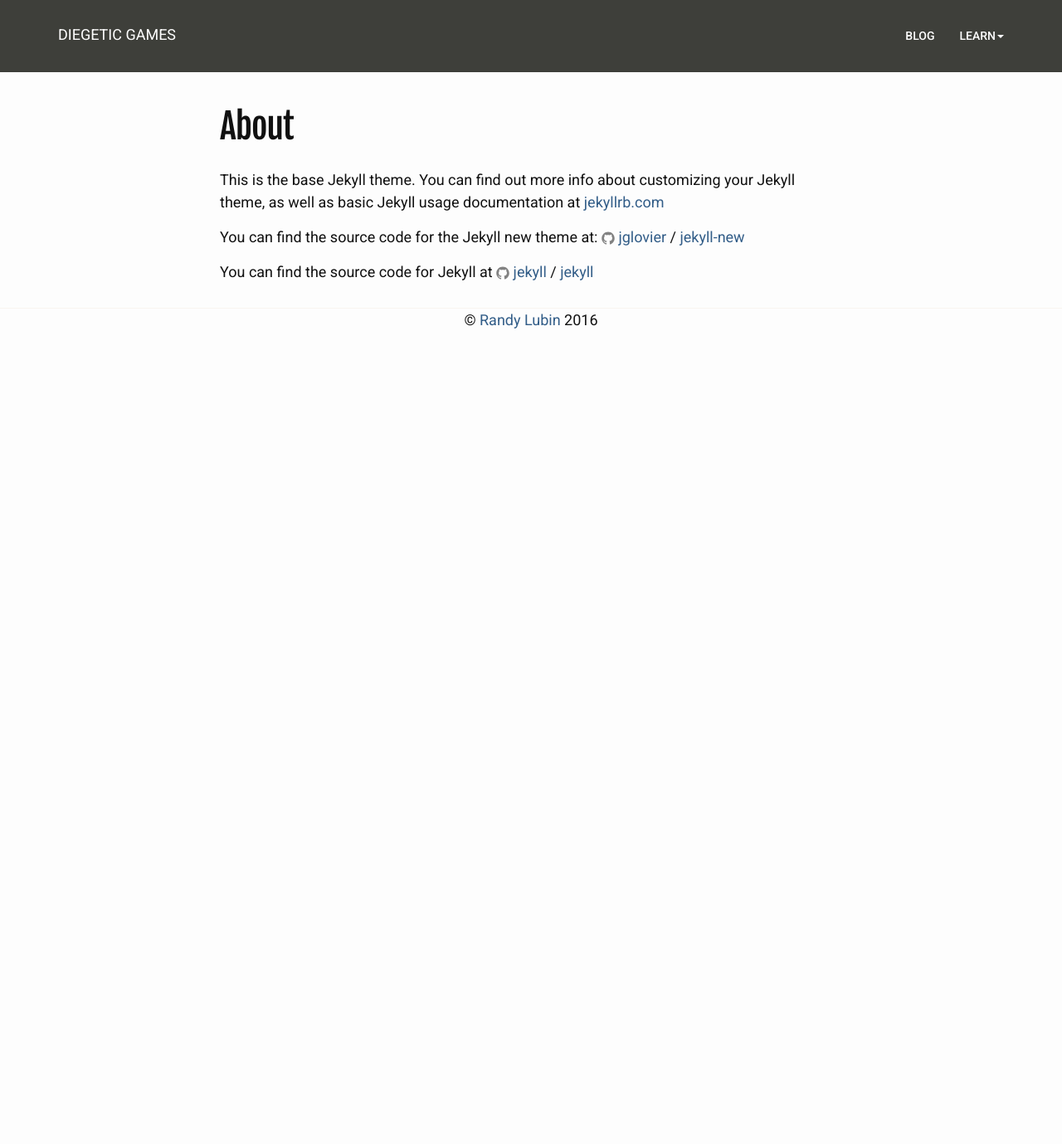
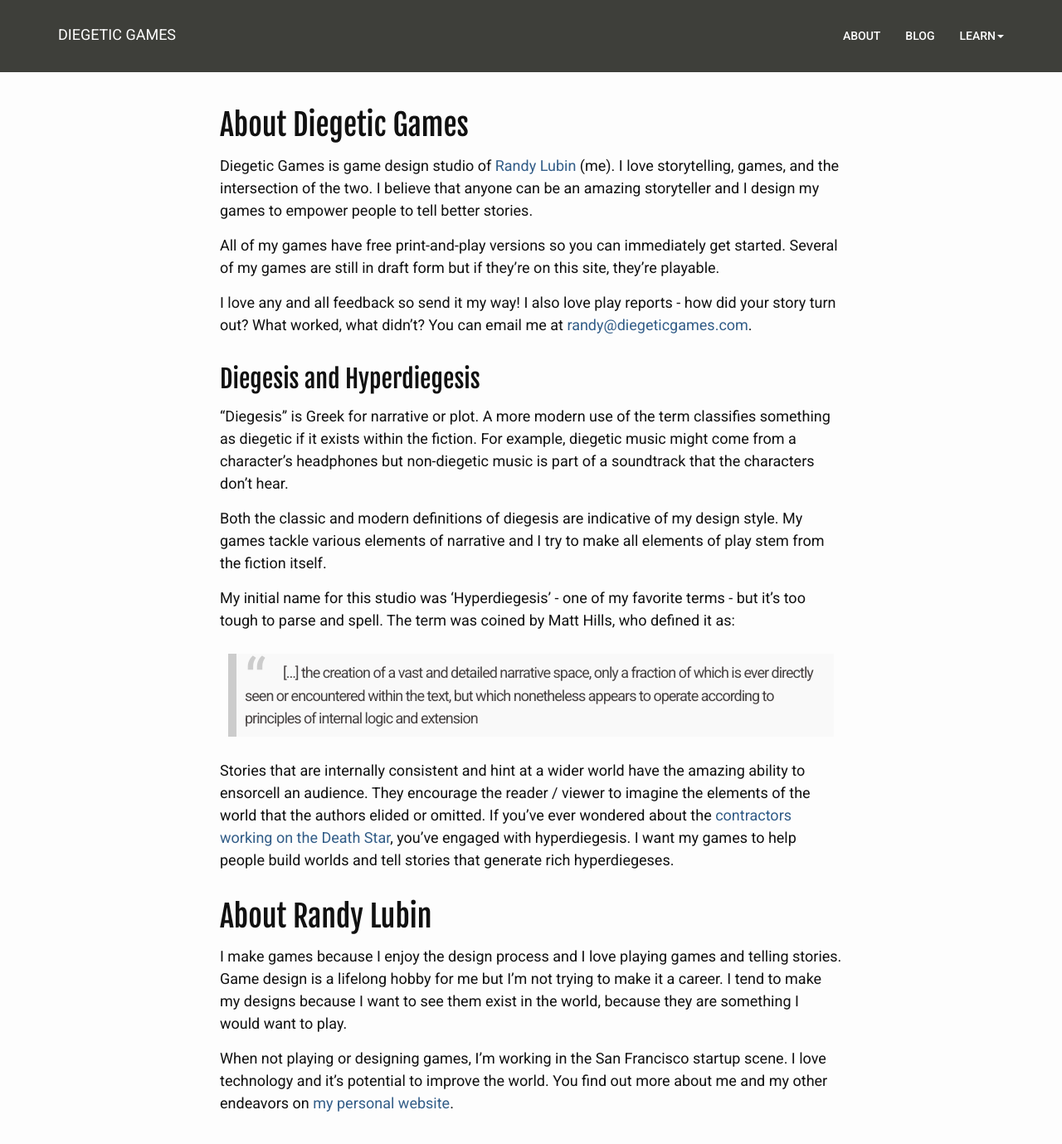
Before and after one commit to randylubin/Diegetic-Games, a Jekyll site: the page built from about/index.md, in a window 1280 px wide and 1400 px high. Shown: the top 1379 px of the window at 83% size. Built offline with Jekyll 4.4.1, drawn with Linux system fonts in a browser that asks for light colours; nearby versions of some CDN libraries.

Commit message:
Merge branch 'posts'

```diff
--- a/404.html
+++ b/404.html
@@ -3,5 +3,5 @@ permalink: /404.html
 layout: default
 ---
 <h1 class="text-center">Critical Miss!</h1>
-<img style="margin:auto" src="/img/d20miss.jpg" alt="A twenty-sided die (d20) with a one showing" class="center-block"/>
-<h2 class="text-center">There's nothing here...</h2>
+<img title="Original by Daniel Solis, CC-BY 2.0 https://www.flickr.com/photos/daniel_solis/8041094105, I added the 1" style="margin:auto; padding:40px;" src="/img/d20miss.jpg" alt="A twenty-sided die (d20) with a one showing" class="center-block"/>
+<h2 class="text-center">You don't see anything here...</h2>
--- a/_includes/footer.html
+++ b/_includes/footer.html
@@ -1,16 +1,21 @@
-<footer class="site-footer">
-
-  <hr>
-
+<footer class="site-footer footer">
+  <div class="container">
     <div style="text-align: center">
       <p>&copy; <a href="http://randylubin.com">Randy Lubin</a> 2016</p>
     </div>
-  </div> <!-- /container -->        <script src="//ajax.googleapis.com/ajax/libs/jquery/1.11.2/jquery.min.js"></script>
+  </div>
+</footer>
+
+
+
+
+
+
+<script src="//ajax.googleapis.com/ajax/libs/jquery/1.11.2/jquery.min.js"></script>
 <script>window.jQuery || document.write('<script src="js/vendor/jquery-1.11.2.min.js"><\/script>')</script>
+<script src="/js/vendor/bootstrap.min.js"></script>
+<script src="/js/main.js"></script>
 
-    <script src="/js/vendor/bootstrap.min.js"></script>
-
-    <script src="/js/main.js"></script>
 
 <!-- Google Analytics: change UA-XXXXX-X to be your site's ID. -->
 <script>
@@ -23,5 +28,3 @@
   ga('send', 'pageview');
 
 </script>
-
-</footer>
--- a/_includes/header.html
+++ b/_includes/header.html
@@ -12,6 +12,7 @@
       </div>
       <div class="collapse navbar-collapse" id="navbar-dropdown">
        <ul class="nav navbar-nav navbar-right">
+          <li><a href="/about/">About</a></li>
           <li><a href="/blog">Blog</a></li>
           <li class="dropdown">
             <a href="#" class="dropdown-toggle" data-toggle="dropdown" role="button" aria-haspopup="true" aria-expanded="false">Learn<span class="caret"></span></a>
--- a/_posts/2016-06-24-introducing-diegetic-games.markdown
+++ b/_posts/2016-06-24-introducing-diegetic-games.markdown
@@ -21,7 +21,7 @@ I'll use this blog to:
 This type of content used to be on my [personal blog](http://blog.randylubin.com), which also contains life stuff and musings on startups and tech.
 
 ## About the name "Diegetic Games"
-Diegesis is the Greek word for narrative or plot. It's a natural fit for my designs but I'm only using it because my first pick - hyperdiegesis - is too unwieldy. Hyperdiegesis is one of my favorite terms from media studies Matt Hills coined it and defined it as:
+Diegesis is the Greek word for narrative or plot. It's a natural fit for my designs but I'm only using it because my first pick - hyperdiegesis - is too unwieldy. Hyperdiegesis is one of my favorite terms from media studies. Matt Hills coined it and defined it as:
 
 > [...] the creation of a vast and detailed narrative space, only a fraction of which is ever directly seen or encountered within the text, but which nonetheless appears to operate according to principles of internal logic and extension
 
--- /dev/null
+++ b/about/index.md
@@ -0,0 +1,30 @@
+---
+layout: default
+title: About Diegetic Games
+---
+
+# About Diegetic Games
+
+Diegetic Games is game design studio of [Randy Lubin](http://randylubin.com) (me). I love storytelling, games, and the intersection of the two. I believe that anyone can be an amazing storyteller and I design my games to empower people to tell better stories.
+
+All of my games have free print-and-play versions so you can immediately get started. Several of my games are still in draft form but if they're on this site, they're playable.
+
+I love any and all feedback so send it my way! I also love play reports - how did your story turn out? What worked, what didn't? You can email me at [randy@diegeticgames.com](mailto:randy@diegeticgames.com).
+
+## Diegesis and Hyperdiegesis
+
+"Diegesis" is Greek for narrative or plot. A more modern use of the term classifies something as diegetic if it exists within the fiction. For example, diegetic music might come from a character's headphones but non-diegetic music is part of a soundtrack that the characters don't hear.
+
+Both the classic and modern definitions of diegesis are indicative of my design style. My games tackle various elements of narrative and I try to make all elements of play stem from the fiction itself.
+
+My initial name for this studio was 'Hyperdiegesis' - one of my favorite terms - but it's too tough to parse and spell. The term was coined by Matt Hills, who defined it as:
+
+> [...] the creation of a vast and detailed narrative space, only a fraction of which is ever directly seen or encountered within the text, but which nonetheless appears to operate according to principles of internal logic and extension
+
+Stories that are internally consistent and hint at a wider world have the amazing ability to ensorcell an audience. They encourage the reader / viewer to imagine the elements of the world that the authors elided or omitted. If you've ever wondered about the [contractors working on the Death Star](https://youtu.be/iQdDRrcAOjA), you've engaged with hyperdiegesis. I want my games to help people build worlds and tell stories that generate rich hyperdiegeses.
+
+# About Randy Lubin
+
+I make games because I enjoy the design process and I love playing games and telling stories. Game design is a lifelong hobby for me but I'm not trying to make it a career. I tend to make my designs because I want to see them exist in the world, because they are something I would want to play.
+
+When not playing or designing games, I'm working in the San Francisco startup scene. I love technology and it's potential to improve the world. You find out more about me and my other endeavors on [my personal website](http://randylubin.com).
--- a/css/main.scss
+++ b/css/main.scss
@@ -51,9 +51,15 @@ $on-laptop:        800px;
         "syntax-highlighting"
 ;
 
+html {
+  position: relative;
+  min-height: 100%;
+}
+
 body {
     padding-top: 50px;
     padding-bottom: 20px;
+    margin-bottom: 120px;
 }
 
 h1, h2, h3, h4 {
@@ -84,6 +90,7 @@ a:hover, a:active {
 blockquote {
   background: #f9f9f9;
   border-left: 10px solid #ccc;
+  color: #484343;
   margin: 1.5em 10px;
   padding: 0.5em 10px;
   quotes: "\201C""\201D""\2018""\2019";
@@ -137,3 +144,13 @@ blockquote p {
   padding-top: 12px;
   padding-bottom: 12px;
 }
+
+.footer {
+  position: absolute;
+  padding: 30px;
+  bottom: 0;
+  width: 100%;
+  /* Set the fixed height of the footer here */
+  height: 90px;
+  background-color: #f5f5f5;
+}
```
Lines whose indentation alone changed are shown as unchanged.
